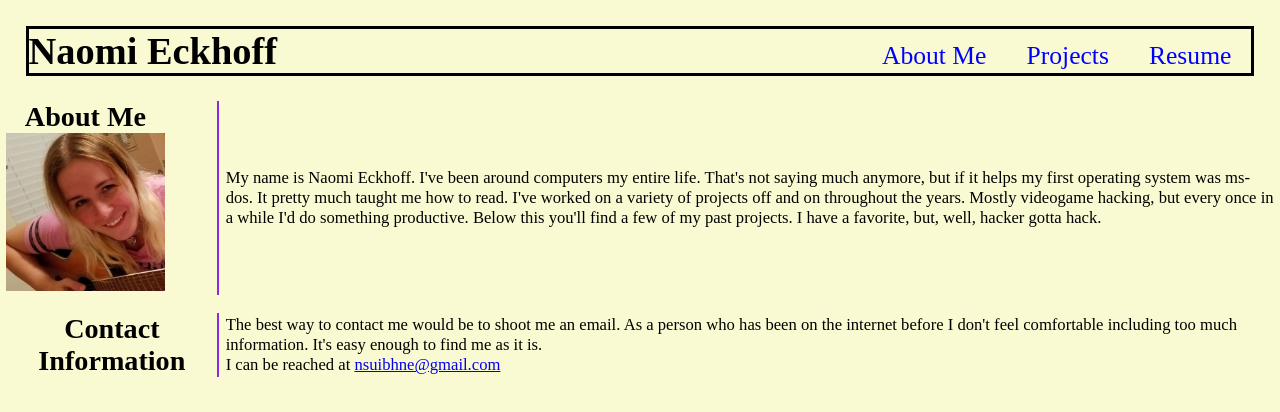
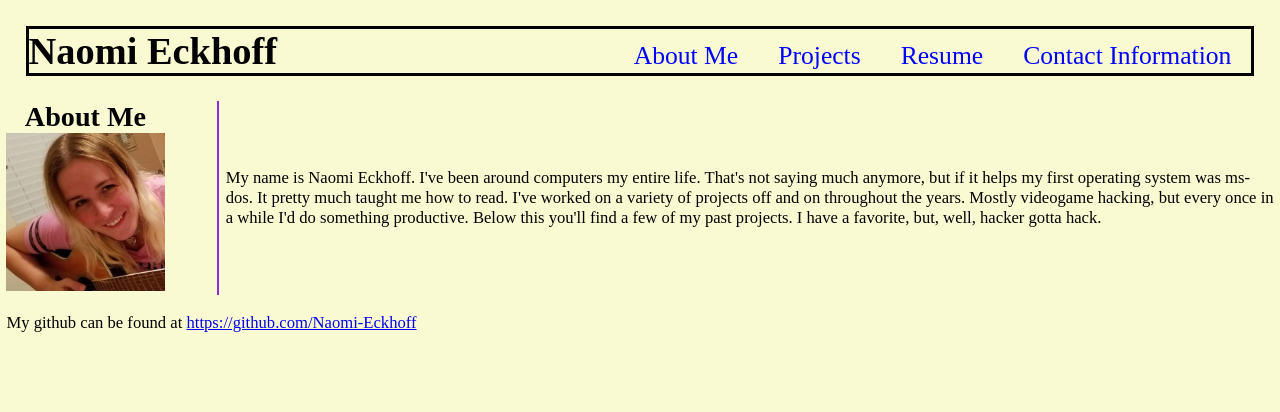
Before and after one commit to Naomi-Eckhoff/react-powered-portfolio, a React (Create React App) app: page / in a window 1280 px wide. Shown: the top 412 px of the page. Built offline with nearby package versions, Linux system fonts and the light colour scheme.

Commit message:
changed footer to contact and fixed hover colors

```diff
--- a/src/App.js
+++ b/src/App.js
@@ -8,15 +8,15 @@ function App() {
   const [categories] = useState([
     {
       name: 'About Me',
-      description: 'About Me'
     },
     {
       name: 'Projects',
-      description: 'My Projects'
     },
     {
       name: 'Resume',
-      description: 'My Resume'
+    },
+    {
+      name: 'Contact Information'
     }
   ]);
 
--- a/src/assets/css/style.css
+++ b/src/assets/css/style.css
@@ -33,6 +33,9 @@ header nav ul li span {
   color:blue;
 }
 
+header nav ul li span:hover {
+  color: purple;
+}
 
 section {
   width: 99%;
--- /dev/null
+++ b/src/components/Contact/index.js
@@ -0,0 +1,23 @@
+import React from 'react';
+
+function Contact() {
+  return (
+    <section id="contact" class="my-contact">
+      <div class="leftHeader">
+        <h2>Contact Information</h2>
+      </div>
+      <div>
+        <p>
+          The best way to contact me would be to shoot me an email. As a person who has been on the internet
+          before I don't feel comfortable including too much information. It's easy enough to find me as it is.
+        </p>
+        <p>
+          I can be reached at <a href="mailto:nsuibhne@gmail.com">nsuibhne@gmail.com</a>
+        </p>
+      </div>
+    </section >
+  )
+
+}
+
+export default Contact;
--- a/src/components/Footer/index.js
+++ b/src/components/Footer/index.js
@@ -2,20 +2,13 @@ import React from 'react';
 
 function Footer() {
   return (
-    <section id="contact" class="my-contact">
-      <div class="leftHeader">
-        <h2>Contact Information</h2>
-      </div>
+    <footer>
       <div>
         <p>
-          The best way to contact me would be to shoot me an email. As a person who has been on the internet
-          before I don't feel comfortable including too much information. It's easy enough to find me as it is.
-        </p>
-        <p>
-          I can be reached at <a href="mailto:nsuibhne@gmail.com">nsuibhne@gmail.com</a>
+          My github can be found at <a href="https://github.com/Naomi-Eckhoff">https://github.com/Naomi-Eckhoff</a>
         </p>
       </div>
-    </section >
+    </footer >
   )
 
 }
--- a/src/components/Portfolio/index.js
+++ b/src/components/Portfolio/index.js
@@ -1,7 +1,8 @@
 import React from 'react';
-import About from '../About'
-import Projects from '../Projects'
-import Resume from '../Resume'
+import About from '../About';
+import Projects from '../Projects';
+import Resume from '../Resume';
+import Contact from '../Contact';
 
 function Category(props) {
   const { currentCategory } = props;
@@ -21,6 +22,11 @@ function Category(props) {
       <Resume />
     )
   };
+  if (currentCategory.name === 'Contact Information') {
+    return (
+      <Contact />
+    )
+  };
 }
 
 export default Category;
```
